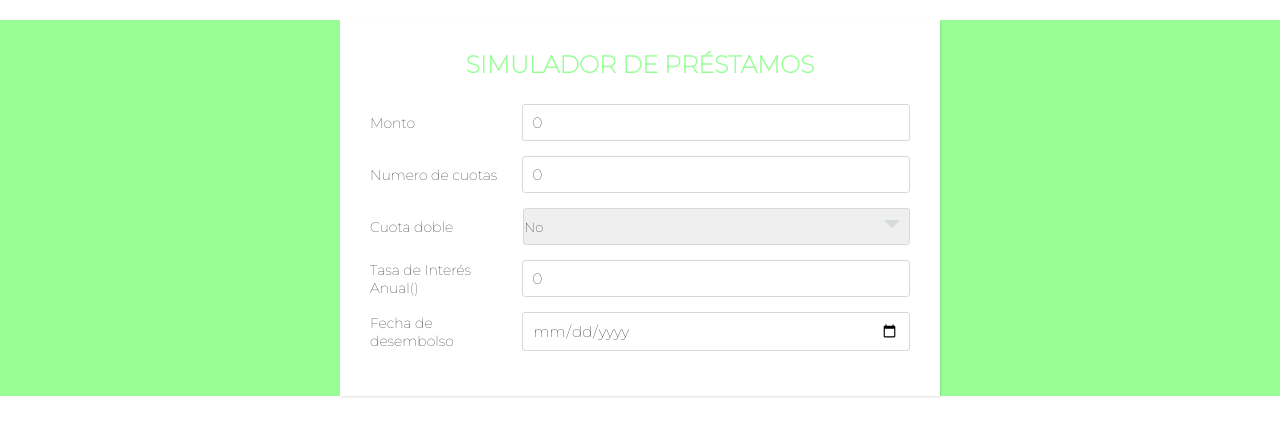
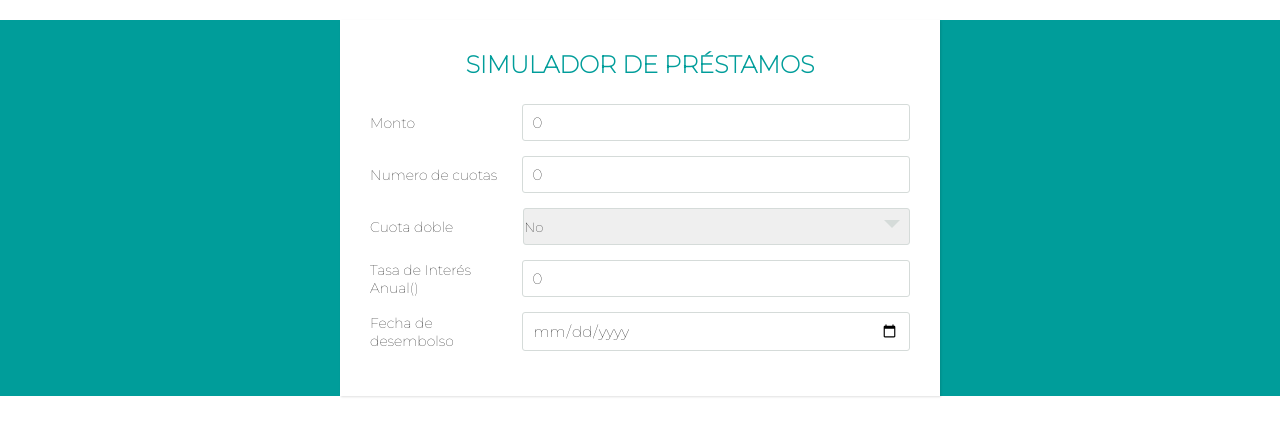
Before and after one commit to Larrygf02/loan-payment-calculator-front, a Vue app: page / in a window 1280 px wide. Shown: the top 436 px of the page. Built offline with nearby package versions, Linux system fonts and the light colour scheme.

Commit message:
Change color

```diff
--- a/src/App.vue
+++ b/src/App.vue
@@ -28,7 +28,7 @@ export default {
 }
 
 #app {
-  background: #98ff96; /*fec107*/
+  background: #009d9a; /*98ff96*/
   padding: 0 10px;
 }
 </style>
--- a/src/components/Simulate.vue
+++ b/src/components/Simulate.vue
@@ -126,7 +126,7 @@ export default {
     font-size: 24px;
     font-weight: 700;
     margin-bottom: 25px;
-    color: #98ff96; /*fec107 */
+    color: #009d9a; /*98ff96 */
     text-transform: uppercase;
     text-align: center;
   }
@@ -184,7 +184,7 @@ export default {
   }
 
   .main .form .input_field .input:focus{
-    border: 1px solid #5ccb5f; /*fec107 */
+    border: 1px solid #005d5d; /*5ccb5f */
   }
 
   .main .form .input_field .btn {
@@ -192,7 +192,7 @@ export default {
     padding: 8px 10px;
     font-size: 15px;
     border: 0;
-    background: #98ff96; /*fec107 */
+    background: #009d9a; /*98ff96 */
     color: #fff;
     cursor: pointer;
     border-radius: 3px;
@@ -201,7 +201,7 @@ export default {
   }
 
   .main .form .input_field .btn:hover {
-    background: #5ccb5f; /*ffd658 */
+    background: #005d5d; /*5ccb5f */
   }
 
   @media (max-width: 420px) {
```
